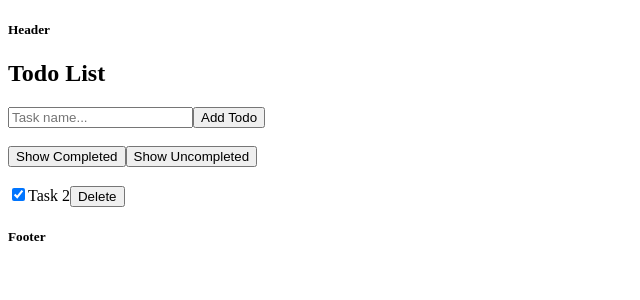
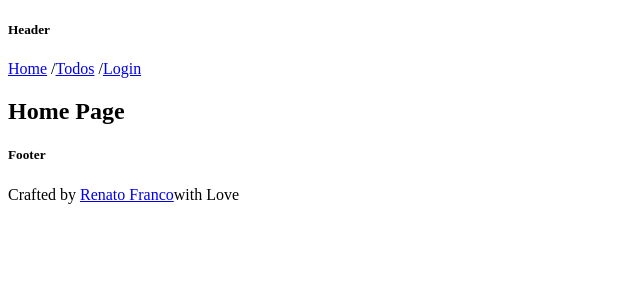
Before and after one commit to RenatoRosaFranco/react-proptypes, a React (Create React App) app: page / in a window 1280 px wide. Shown: the top 300 px of the page, without its empty margins (0-640 px from the left). Built offline with nearby package versions, Linux system fonts and the light colour scheme.

Commit message:
feature: Finishing base routing proccess.

```diff
--- a/src/App.jsx
+++ b/src/App.jsx
@@ -1,20 +1,28 @@
-import React, {useEffect} from 'react';
+import React from 'react';
+
 import Header from "./components/Layouts/Header/Index";
 import Footer from "./components/Layouts/Footer/Index";
 
-import TodoList from './components/Todos/TodoList/Index';
+import { BrowserRouter } from "react-router-dom";
+import { AuthProvider } from "./contexts/AuthContext";
+
+// Toastify
+import {ToastContainer} from "react-toastify";
+import 'react-toastify/dist/ReactToastify.css';
+import RoutesApp from "./routes/Index";
 
 function App() {
-  const todos = [
-    {id: 1, text: 'Task 1', completed: false},
-    {id: 2, text: 'Task 2', completed: true}
-  ]
-
   return (
     <div className="App">
-      <Header />
-        <TodoList todos={todos} />
-      <Footer />
+      <BrowserRouter>
+        <AuthProvider>
+          <Header />
+            <RoutesApp />
+          <Footer />
+
+          <ToastContainer autoClose={3000}/>
+        </AuthProvider>
+      </BrowserRouter>
     </div>
   );
 }
--- a/src/components/Layouts/Footer/Index.jsx
+++ b/src/components/Layouts/Footer/Index.jsx
@@ -2,8 +2,14 @@ import React from 'react';
 
 const Footer = () => {
 	return(
-			<footer>
+			<footer id="footer">
 				<h5>Footer</h5>
+				<p>
+					Crafted by <a href='https://github.com/RenatoRosaFranco'
+					              target='_blank'
+												rel='noreferrer'>Renato Franco</a>
+					with Love
+				</p>
 			</footer>
 	)
 }
--- a/src/components/Layouts/Header/Index.jsx
+++ b/src/components/Layouts/Header/Index.jsx
@@ -1,9 +1,16 @@
 import React from 'react';
+import {Link} from "react-router-dom";
 
 const Header = () => {
 	return(
-			<header>
+			<header id='header'>
 				<h5>Header</h5>
+
+				<nav>
+					<Link to='/'>Home</Link> /
+					<Link to='/todos'>Todos</Link> /
+					<Link to='/login'>Login</Link>
+				</nav>
 			</header>
 	)
 }
--- a/src/index.jsx
+++ b/src/index.jsx
@@ -1,21 +1,11 @@
 import React from 'react';
 import ReactDOM from 'react-dom/client';
 import App from './App';
-
-import { ToastContainer } from 'react-toastify';
-import 'react-toastify/dist/ReactToastify.css';
-
-import { AuthProvider } from "./contexts/AuthContext";
-
 
 const root = ReactDOM.createRoot(document.getElementById('root'));
 
 root.render(
   <React.StrictMode>
-    <AuthProvider>
-      <App />
-
-      <ToastContainer />
-    </AuthProvider>
+    <App />
   </React.StrictMode>
 );
--- a/src/pages/Home/Index.jsx
+++ b/src/pages/Home/Index.jsx
@@ -3,7 +3,7 @@ import React from 'react';
 const HomePage = () => {
 	return(
 			<>
-				<h4>Home Page</h4>
+				<h2>Home Page</h2>
 			</>
 	)
 }
--- a/src/pages/Login/Index.jsx
+++ b/src/pages/Login/Index.jsx
@@ -3,7 +3,7 @@ import React from 'react';
 const LoginPage = () => {
 	return(
 			<>
-				<h4>Home Page</h4>
+				<h2>Login Page</h2>
 			</>
 	)
 }
--- a/src/pages/Todos/Index.jsx
+++ b/src/pages/Todos/Index.jsx
@@ -1,10 +1,16 @@
 import React from 'react';
+import TodoList from "../../components/Todos/TodoList/Index";
 
 const TodosPage = () => {
+	const todos = [
+    {id: 1, text: 'Task 1', completed: false},
+    {id: 2, text: 'Task 2', completed: true}
+  ];
+
 	return(
-			<>
-				<h4>Todos Page</h4>
-			</>
+		<>
+			<TodoList todos={todos} />
+		</>
 	)
 }
 
--- a/src/routes/Index.jsx
+++ b/src/routes/Index.jsx
@@ -1,7 +1,7 @@
 import React from 'react';
 import { Routes, Route } from 'react-router-dom';
 
-import HomePage from '../pages/Todos/Index';
+import HomePage from '../pages/Home/Index';
 import TodosPage from '../pages/Todos/Index';
 import LoginPage from "../pages/Login/Index";
 
```
